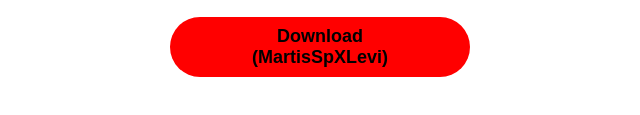
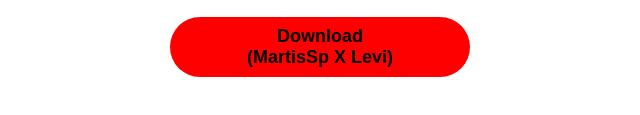
Before and after one commit to LinkSysFree/MartisSpXLevi, a plain HTML site: page index.html in a window 1280 px wide. Shown: the part 611-726 px from the top of the page, 328-968 px from the left. Drawn offline with Linux system fonts and the light colour scheme.

Commit message:
Update index.html

```diff
--- a/index.html
+++ b/index.html
@@ -41,7 +41,7 @@
         </button>
         <div class="container_2btn">
             <button class="progress">Unlock Progress 0/4</button>
-            <button class="download_button" onclick="downloadZip()" disabled>Download <br>(MartisSpXLevi)</button>
+            <button class="download_button" onclick="downloadZip()" disabled>Download <br>(MartisSp X Levi)</button>
         </div>
     </div>
 
```
